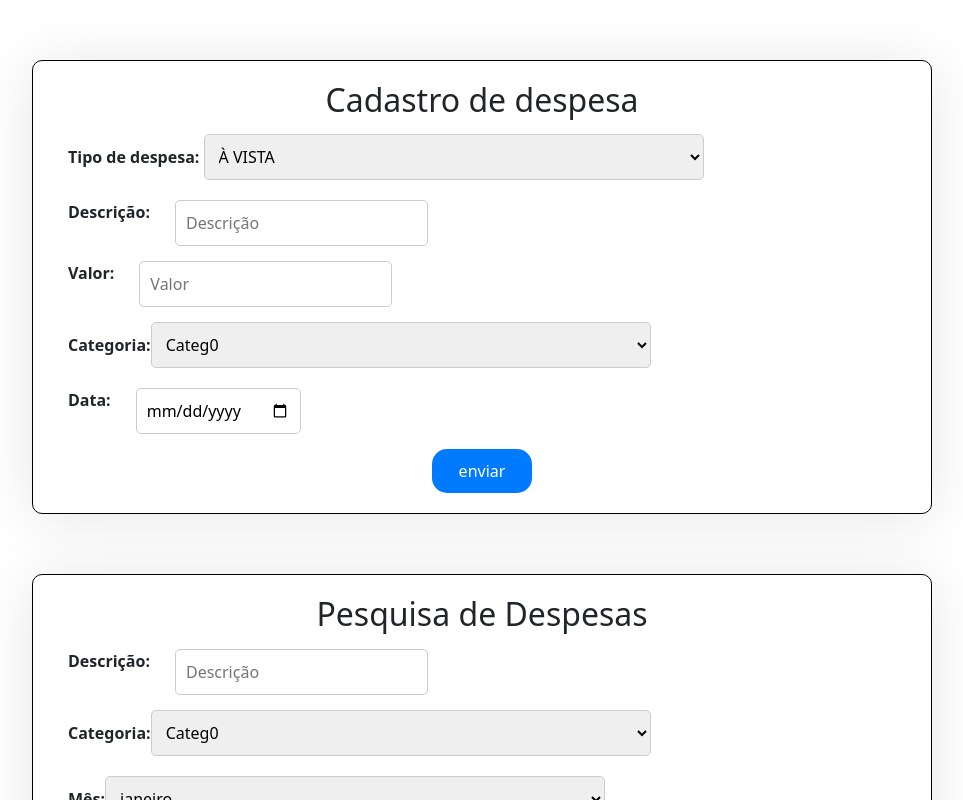
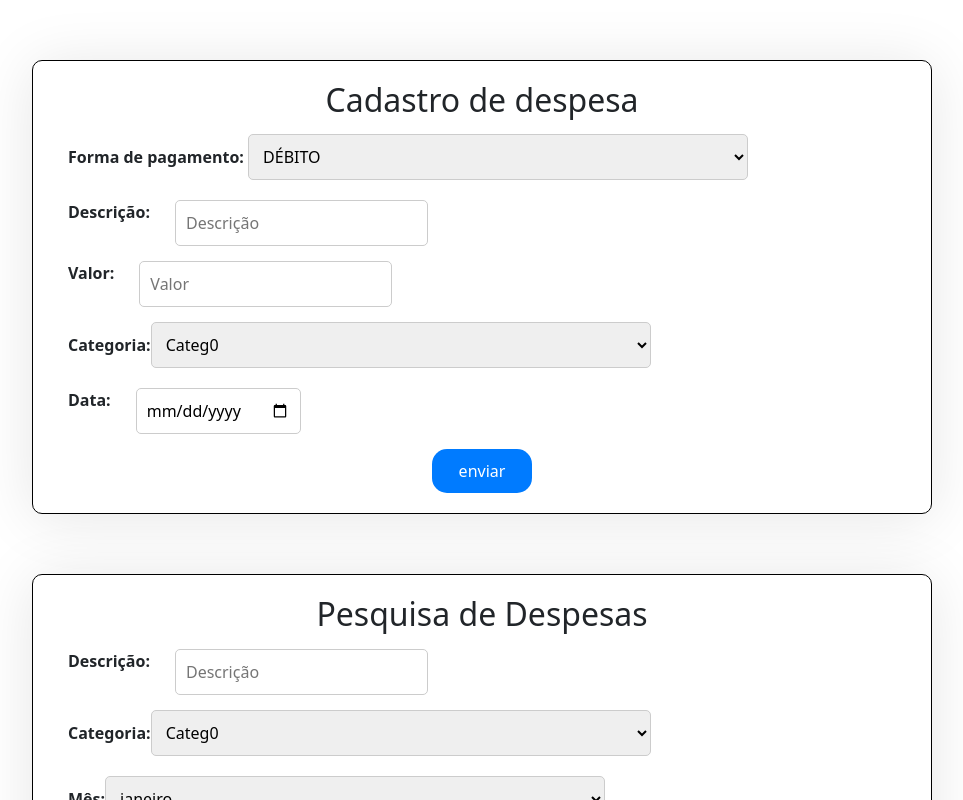
Before and after one commit to MardenAndradee/SistemaGerenciamentoCredito, a React (Create React App) app in the folder Front-end/front/: page / in a window 1280 px wide. Shown: the top 800 px of the page, without its empty margins (28-991 px from the left). Built offline with nearby package versions, Linux system fonts and the light colour scheme.

Commit message:
Add forma de pagamento

```diff
--- a/Front-end/front/src/Components/MyForm.js
+++ b/Front-end/front/src/Components/MyForm.js
@@ -1,6 +1,7 @@
 import { useState } from 'react'
 import './MyForm.css'
 import React, { useEffect } from 'react';
+import FormRange from 'react-bootstrap/esm/FormRange';
 
 const MyForm = ({ adicionarDespesa }) => {
 
@@ -9,16 +10,20 @@ const MyForm = ({ adicionarDespesa }) => {
     const [valor, setValor] = useState()
     const[categoria, setCategoria] = useState("")
     const[data, setData] = useState()
+    const[forma, setForma] = useState()
     const [despesas, setDespesas] = useState([])
 
     const [mostrarDiv, setMostrarDiv] = useState(false);
 
     const handleChange = (event) => {
+
+        setForma(event.target.value);
+
         const valorSelecionado = event.target.value;
 
-        setMostrarDiv(event.target.value === "sim");
+        setMostrarDiv(event.target.value === "credito");
 
-        if (valorSelecionado === "nao") {
+        if (valorSelecionado === "debito") {
             setParcelas("1");
         }
     };
@@ -33,7 +38,8 @@ const MyForm = ({ adicionarDespesa }) => {
             descricao: desc,
             valor: parseFloat(valor),
             categoria: categoria,
-            data: data
+            data: data,
+            forma: forma
           };
 
           // Chama a função do componente pai para adicionar a despesa
@@ -44,7 +50,8 @@ const MyForm = ({ adicionarDespesa }) => {
         setValor("");
         setCategoria(0);
         setData("");
-        setParcelas("1")
+        setParcelas("1");
+        setForma();
     }
 
 
@@ -57,10 +64,10 @@ const MyForm = ({ adicionarDespesa }) => {
 
                 <div class='item-form' id='escolhaTipo'>
                     <label>
-                        <span >Tipo de despesa: </span>
-                        <select  name='tipo' onChange={handleChange}>
-                            <option value='nao'>À VISTA</option>
-                            <option value='sim'>PARCELADA</option>
+                        <span >Forma de pagamento: </span>
+                        <select  name='forma' onChange={handleChange}>
+                            <option value='debito'>DÉBITO</option>
+                            <option value='credito'>CRÉDITO</option>
                         </select>
                     </label>
                 </div>
```
